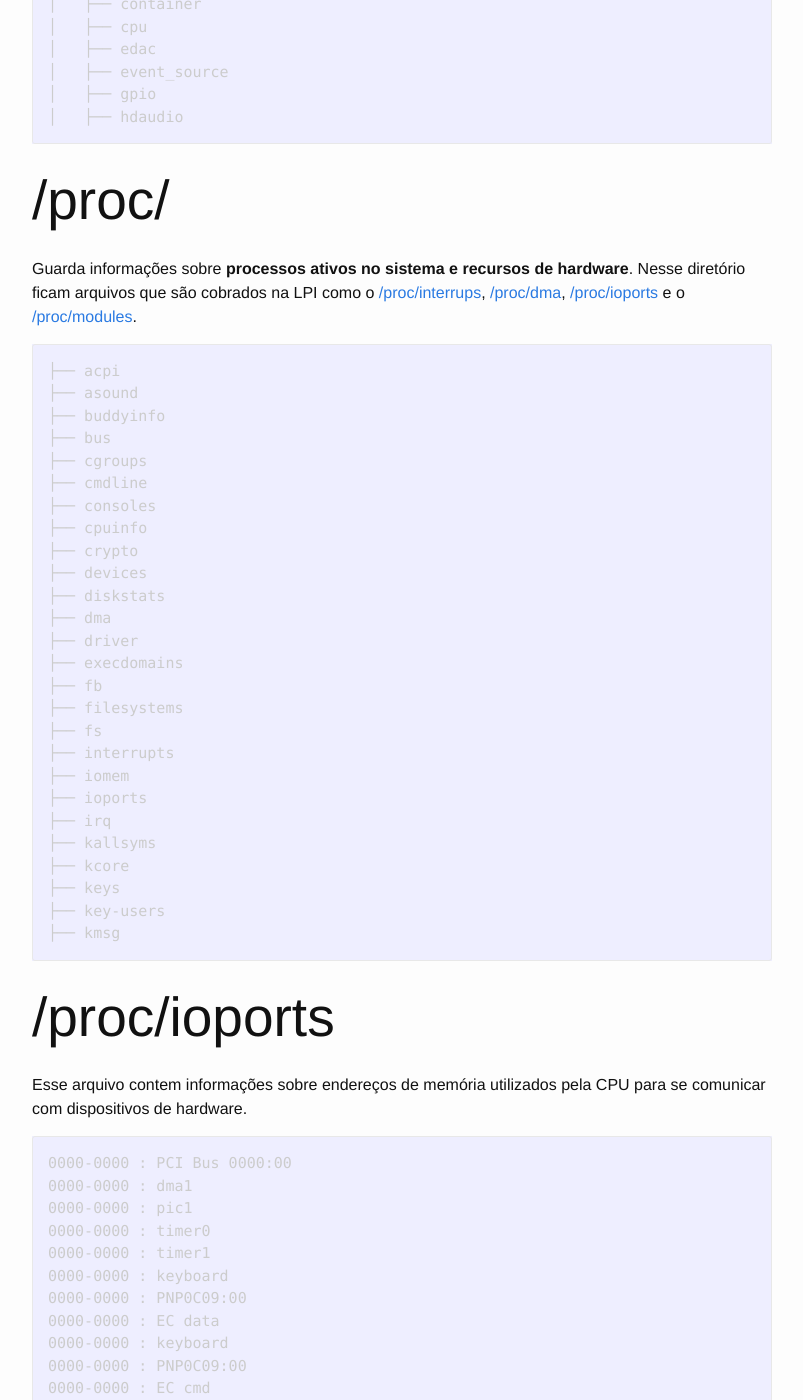
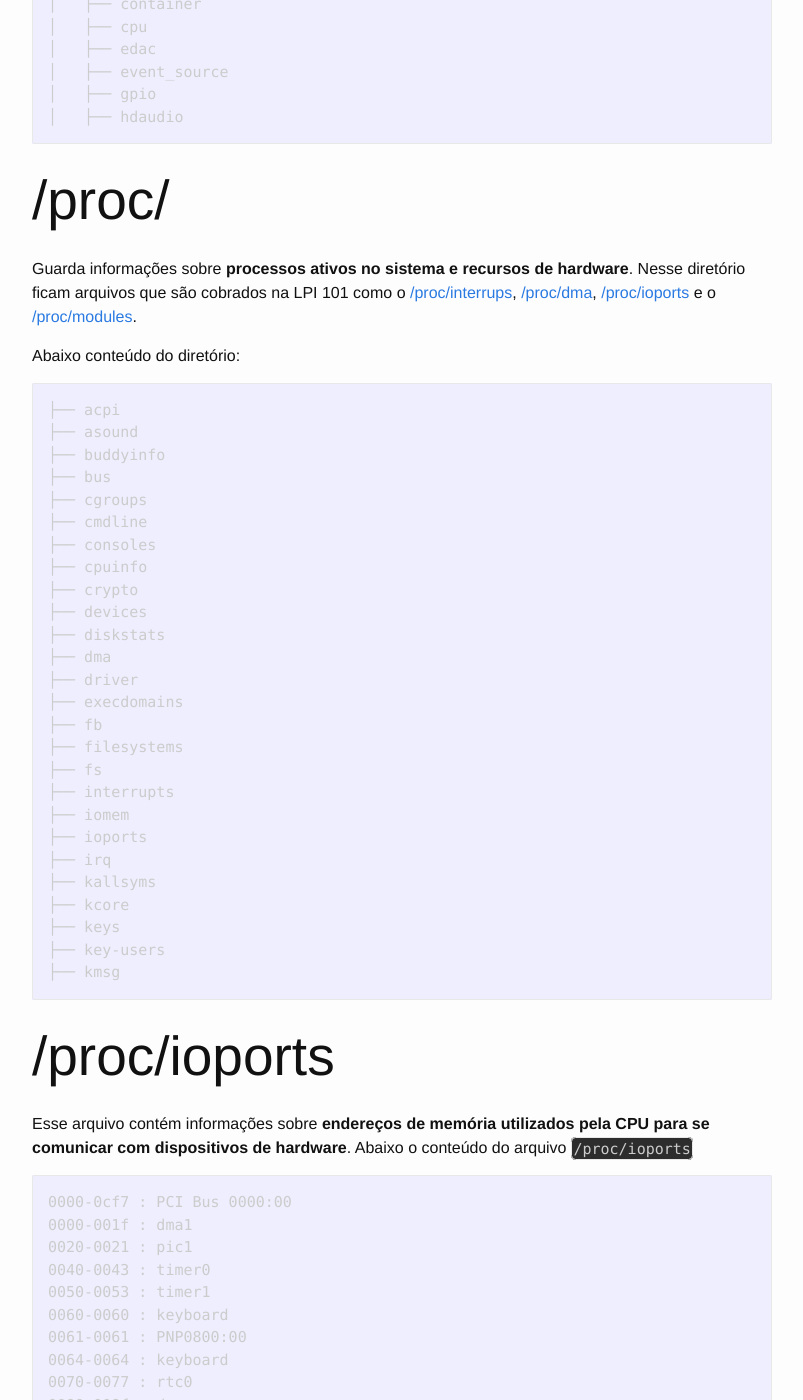
Before and after one commit to alphabraga/lpic1, a Jekyll site: the page built from topicos/101/101-1-visualize-e-configure-definicoes-de-hardware.md, in a window 1280 px wide and 1400 px high, scrolled down 1191 px. Shown: the whole window, without its empty margins (238-1041 px from the left). Built offline with Jekyll 4.4.1, drawn with Linux system fonts in a browser that asks for light colours; some of the changed text lies outside the part shown.

Commit message:
erros de portugues e reordenando conteudo

```diff
--- a/topicos/101/101-1-visualize-e-configure-definicoes-de-hardware.md
+++ b/topicos/101/101-1-visualize-e-configure-definicoes-de-hardware.md
@@ -52,8 +52,9 @@
 
 ## /proc/
 
-Guarda informações sobre **processos ativos no sistema e recursos de hardware**. Nesse diretório ficam arquivos que são cobrados na LPI como o [/proc/interrups](#), [/proc/dma](#), [/proc/ioports](#) e o [/proc/modules](#).
+Guarda informações sobre **processos ativos no sistema e recursos de hardware**. Nesse diretório ficam arquivos que são cobrados na LPI 101 como o [/proc/interrups](#), [/proc/dma](#), [/proc/ioports](#) e o [/proc/modules](#).
 
+Abaixo conteúdo do diretório:
 
     ├── acpi
     ├── asound
@@ -85,35 +86,39 @@
 
 ## /proc/ioports
 
-Esse arquivo contem informações sobre endereços de memória utilizados pela CPU para se comunicar com dispositivos de hardware.
+Esse arquivo contém informações sobre **endereços de memória utilizados pela CPU para se comunicar com dispositivos de hardware**. Abaixo o conteúdo do arquivo `/proc/ioports`
 
 
-    0000-0000 : PCI Bus 0000:00
-    0000-0000 : dma1
-    0000-0000 : pic1
-    0000-0000 : timer0
-    0000-0000 : timer1
-    0000-0000 : keyboard
-    0000-0000 : PNP0C09:00
-    0000-0000 : EC data
-    0000-0000 : keyboard
-    0000-0000 : PNP0C09:00
-    0000-0000 : EC cmd
-    0000-0000 : rtc0
-    0000-0000 : dma page reg
-    0000-0000 : pic2
-    0000-0000 : dma2
-    0000-0000 : fpu
-    0000-0000 : pnp 00:00
-    0000-0000 : pnp 00:07
-    0000-0000 : PCI conf1
-    0000-0000 : PCI Bus 0000:00
-    0000-0000 : pnp 00:00
-    0000-0000 : pnp 00:00
-    0000-0000 : ACPI PM1a_EVT_BLK
-    0000-0000 : ACPI PM1a_CNT_BLK
-    0000-0000 : ACPI PM_TMR
-    0000-0000 : iTCO_wdt.0.auto
+    0000-0cf7 : PCI Bus 0000:00
+    0000-001f : dma1
+    0020-0021 : pic1
+    0040-0043 : timer0
+    0050-0053 : timer1
+    0060-0060 : keyboard
+    0061-0061 : PNP0800:00
+    0064-0064 : keyboard
+    0070-0077 : rtc0
+    0080-008f : dma page reg
+    00a0-00a1 : pic2
+    00c0-00df : dma2
+    00f0-00ff : fpu
+    00f0-00f0 : PNP0C04:00
+    02f8-02ff : serial
+    03f8-03ff : serial
+    0400-043f : pnp 00:02
+    0440-045f : pnp 00:02
+    0460-047f : pnp 00:02
+    0580-05ff : pnp 00:02
+    0580-0583 : ACPI PM1a_EVT_BLK
+    0584-0587 : ACPI PM1a_CNT_BLK
+    0588-058b : ACPI PM_TMR
+    05a0-05af : ACPI GPE0_BLK
+    05b0-05b3 : iTCO_wdt.0.auto
+    05b0-05b3 : iTCO_wdt
+    05d0-05d0 : ACPI PM2_CNT_BLK
+    05e0-05ff : iTCO_wdt.0.auto
+    05e0-05ff : pnp 00:02
+    05e0-05ff : iTCO_wdt
 
 
 
@@ -179,7 +184,7 @@
 
 ## /proc/dma
 
-DMA significa Direct Memory Access, ou seja acesso direto a memória, esse arquivo contém endereços de mémoria utilizado pelo hardware na qual não precisam do intermédio da CPU para acessa-los. Isso permite uma comunicação mais dinâmica uma vez que um interédiario foi removido.
+DMA significa Direct Memory Access, ou seja, acesso direto a memória, esse arquivo contém endereços de mémoria utilizado pelo hardware na qual não precisam do intermédio da CPU para acessa-los. Isso permite uma comunicação mais dinâmica uma vez que um interédiario foi removido.
 
 ## /proc/meninfo
 
@@ -192,7 +197,7 @@
 
 ## /proc/modules
 
-Esse arquivo contem informações sobre os modulos utilizados pelo linux. É esse arquivo que é lido pelo comando [lsmod](#).
+Esse arquivo contem informações sobre os modulos utilizados pelo Linux. É esse arquivo que é lido pelo comando [lsmod](#).
 
 Abaixo iremos realizar um cat no arquivo /proc/modules
 
@@ -214,11 +219,11 @@
 drm_kms_helper 167936 1 i915, Live 0x0000000
 </pre>
 
-Podemos observar acima m=nomes de modulos carregados pelo sistema. Mas o comando lsmod disponibiliza essas mesmas informações de forma mais legivel.
+Podemos observar acima nomes de modulos carregados pelo sistema. Mas o comando lsmod disponibiliza essas mesmas informações de forma mais legível.
 
 ## /dev/
 
-Esse diretório faz referências a dispositivos do sistema inclusive de armazenamento. É o processo de nome `udev` que monta esses dispositivos que ficam exibidos nesse diretorio
+Esse diretório faz referências a dispositivos do sistema inclusive de armazenamento. É o processo de nome `udev` que monta esses dispositivos que ficam exibidos nesse diretório.
 
 ## dbus
 
@@ -258,76 +263,6 @@
 x86_pkg_temp_thermal    16384  0
 </pre>
 
-É importante frizar que os modulos estão localizados no diretório `/lib/modules/`.
-
-##modinfo
-
-Segundo `man` o comando `modinfo` tem a seguinte descrição:
-
-> Exibir informação sobre moddulos do Kernel do Linux
-
-Sendo assim o modinfo exibe informações detalhadas a respeito de um modulo
-
-Abaixo vamos utilizar o modinfo para exibir informações a respeito do modulo
-
-<pre class="language-bash command-line">
-  <code>modinfo joydev</code>
-filename:       /lib/modules/4.13.0-41-generic/kernel/drivers/input/joydev.ko
-license:        GPL
-description:    Joystick device interfaces
-author:         Vojtech Pavlik <vojtech@ucw.cz>
-srcversion:     E0E4A2F5EAE529EF007ECC6
-alias:          input:b*v*p*e*-e*1,*k*2C0,*r*a*m*l*s*f*w*
-alias:          input:b*v*p*e*-e*1,*k*130,*r*a*m*l*s*f*w*
-alias:          input:b*v*p*e*-e*1,*k*120,*r*a*m*l*s*f*w*
-alias:          input:b*v*p*e*-e*3,*k*r*a*6,*m*l*s*f*w*
-alias:          input:b*v*p*e*-e*3,*k*r*a*8,*m*l*s*f*w*
-alias:          input:b*v*p*e*-e*3,*k*r*a*2,*m*l*s*f*w*
-alias:          input:b*v*p*e*-e*3,*k*r*a*0,*m*l*s*f*w*
-depends:
-intree:         Y
-name:           joydev
-vermagic:       4.13.0-41-generic SMP mod_unload
-</pre>
-
-Podemos ainda pegar informação apenas de um campo especifico desse modulo utilizando o parametro -F
-
-<pre class="language-bash command-line">
-<code>modinfo -F license joydev</code>
-GPL
-</pre>
-
-
-##rmmod
-
-Comando utilizado para remover um modulo. Ignorando as dependencias..
-
-
-<pre class="language-bash command-line">
-  <code>sudo rmmod psmouse</code>
-</pre>
-
-
-Se executarmos o `lsmod` veremos que o `psmouse` não pararece mais na listagem:
-
-
-<pre class="language-bash command-line">
-  <code>lsmod | grep psmouse</code>
-</pre>
-
-##insmod
-
-Comando para instalar o modulo, ignorando as dependências. **Observe que para remover um modulo com rmmod passamos como parametro apenas o nome do modulo, ja com o insmod passamos o caminho para o arquivo**.
-
-<pre class="language-bash command-line">
-  <code>sudo insmod /lib/modules/4.10.0-38-generic/kernel/drivers/input/mouse/psmouse.ko</code>
-</pre>
-
-
-## modprobe
-
-Carrega um modulo no sistema. Com o parametro `-r` ele remove um modulo. **O diferencial desse comando e que ele carrega ou descarrega automaticamente as dependecias do modulo definido no comando**. E nele voce passa tanto para remover quanto para carregar apenas o nome do modulo não o arquivo.
-
 ## lspci
 
 Lista os dispositivos de hardware que estão no barramento PCI do computador.
@@ -470,6 +406,77 @@
     Couldn't open device, some information will be missing
 </pre>
 
+
+É importante frizar que os módulos estão localizados no diretório `/lib/modules/`.
+
+##modinfo
+
+Segundo `man` o comando `modinfo` tem a seguinte descrição:
+
+> Exibir informação sobre modulos do Kernel do Linux
+
+Sendo assim o `modinfo` exibe informações detalhadas a respeito de um módulo
+
+Abaixo vamos utilizar o modinfo para exibir informações a respeito do módulo
+
+<pre class="language-bash command-line">
+  <code>modinfo joydev</code>
+filename:       /lib/modules/4.13.0-41-generic/kernel/drivers/input/joydev.ko
+license:        GPL
+description:    Joystick device interfaces
+author:         Vojtech Pavlik <vojtech@ucw.cz>
+srcversion:     E0E4A2F5EAE529EF007ECC6
+alias:          input:b*v*p*e*-e*1,*k*2C0,*r*a*m*l*s*f*w*
+alias:          input:b*v*p*e*-e*1,*k*130,*r*a*m*l*s*f*w*
+alias:          input:b*v*p*e*-e*1,*k*120,*r*a*m*l*s*f*w*
+alias:          input:b*v*p*e*-e*3,*k*r*a*6,*m*l*s*f*w*
+alias:          input:b*v*p*e*-e*3,*k*r*a*8,*m*l*s*f*w*
+alias:          input:b*v*p*e*-e*3,*k*r*a*2,*m*l*s*f*w*
+alias:          input:b*v*p*e*-e*3,*k*r*a*0,*m*l*s*f*w*
+depends:
+intree:         Y
+name:           joydev
+vermagic:       4.13.0-41-generic SMP mod_unload
+</pre>
+
+Podemos ainda pegar informação apenas de um campo especifico desse modulo utilizando o parâmetro -F
+
+<pre class="language-bash command-line">
+<code>modinfo -F license joydev</code>
+GPL
+</pre>
+
+
+##rmmod
+
+Comando utilizado para remover um módulo. Ignorando as dependencias.
+
+
+<pre class="language-bash command-line">
+  <code>sudo rmmod psmouse</code>
+</pre>
+
+
+Se executarmos o `lsmod` veremos que o `psmouse` não pararece mais na listagem:
+
+
+<pre class="language-bash command-line">
+  <code>lsmod | grep psmouse</code>
+</pre>
+
+##insmod
+
+Comando para instalar o modulo, ignorando as dependências. **Observe que para remover um módulo com rmmod passamos como parâmetro apenas o nome do módulo, já com o insmod passamos o caminho para o arquivo**.
+
+<pre class="language-bash command-line">
+  <code>sudo insmod /lib/modules/4.10.0-38-generic/kernel/drivers/input/mouse/psmouse.ko</code>
+</pre>
+
+
+## modprobe
+
+Carrega um módulo no sistema. Com o parâmetro `-r` ele remove um modulo. **O diferencial desse comando e que ele carrega ou descarrega automaticamente as dependêcias do módulo definido no comando**. E nele você passa tanto para remover quanto para carregar apenas o nome do modulo não o arquivo.
+
 ## Identificar e Configurar o Hardware
 
 ### IDE
```
Also changed, not shown: other parts of topicos/101/101-1-visualize-e-configure-definicoes-de-hardware.md (+8 -7 lines), topicos/101/101-2-inicialzar-o-sistema.md (+4 -2 lines).
